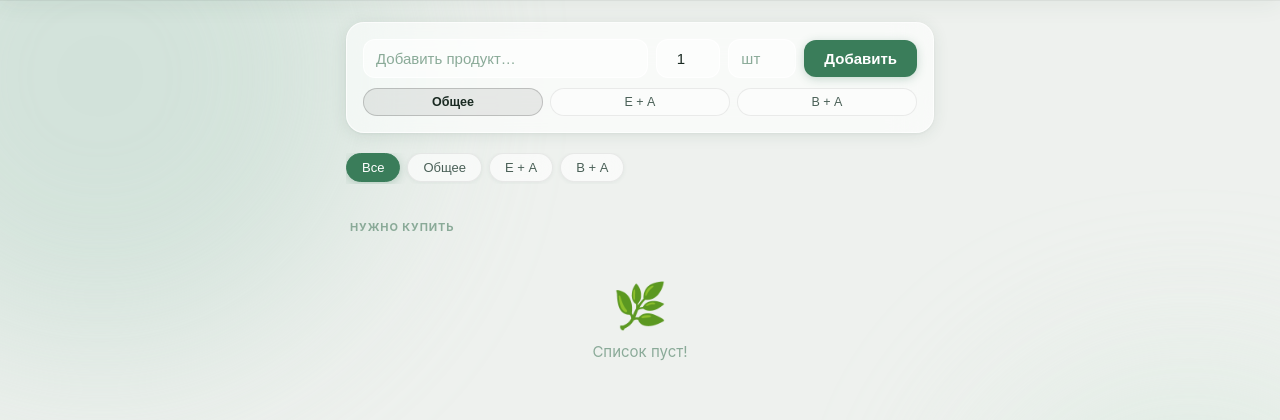
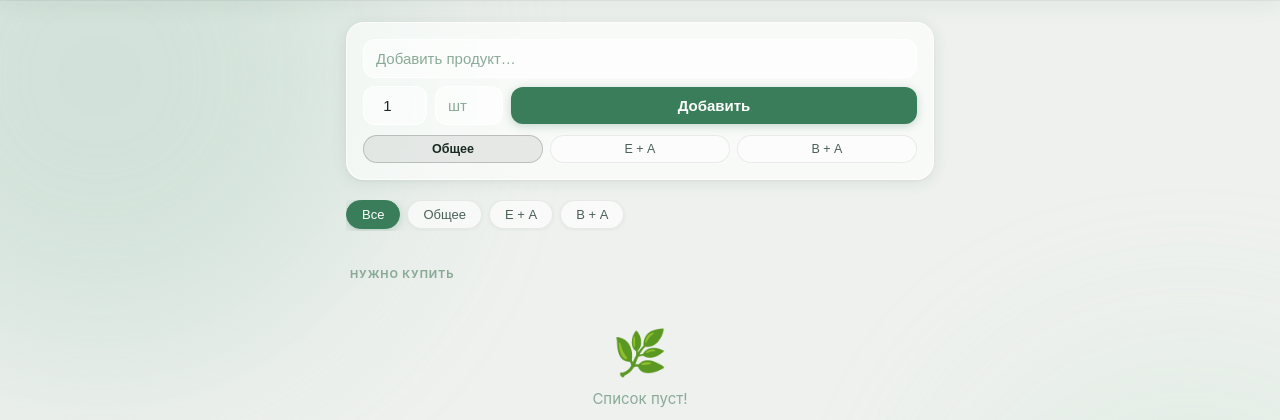
Before and after one commit to Veresk88/Shopping, a Flask app: page / in a window 1280 px wide. Shown: the part 64-484 px from the top of the page. Run offline with Flask 3, Linux system fonts and the light colour scheme; data that the repository does not hold is empty.

Commit message:
Add files via upload

```diff
--- a/templates/index.html
+++ b/templates/index.html
@@ -121,7 +121,8 @@
       padding: 16px; margin-bottom: 20px;
       box-shadow: var(--shadow);
     }
-    .form-row { display: flex; gap: 8px; align-items: center; flex-wrap: wrap; }
+    .form-row { display: flex; gap: 8px; align-items: center; flex-wrap: nowrap; }
+    .form-row-2 { display: flex; gap: 8px; align-items: center; margin-top: 8px; flex-wrap: nowrap; }
 
     .input-name, .input-qty, .input-unit {
       background: var(--glass-input);
@@ -143,6 +144,7 @@
     }
 
     .btn-add {
+      flex: 1;
       background: var(--accent); border: none;
       border-radius: var(--radius-sm);
       padding: 10px 20px; color: #fff;
@@ -164,9 +166,9 @@
       transition: all 0.15s; text-align: center;
     }
     .tag-btn:hover { border-color: var(--accent); color: var(--accent); background: var(--accent-dim); }
-    .tag-btn.active-Общее { background: rgba(0,0,0,0.07); border-color: rgba(0,0,0,0.18); color: var(--text); font-weight: 700; }
-    .tag-btn.active-ЕА   { background: var(--accent-dim2); border-color: var(--accent); color: var(--accent); font-weight: 700; }
-    .tag-btn.active-ВА   { background: var(--amber-dim); border-color: var(--amber); color: var(--amber); font-weight: 700; }
+    .tag-btn.active-obsh { background: rgba(0,0,0,0.07); border-color: rgba(0,0,0,0.18); color: var(--text); font-weight: 700; }
+    .tag-btn.active-ea   { background: var(--accent-dim2); border-color: var(--accent); color: var(--accent); font-weight: 700; }
+    .tag-btn.active-va   { background: var(--amber-dim); border-color: var(--amber); color: var(--amber); font-weight: 700; }
 
     /* ── FILTER BAR ── */
     .filter-bar {
@@ -283,9 +285,9 @@
       border: 1.5px solid transparent;
     }
     .item-tag:hover { opacity: 0.65; }
-    .item-tag-Общее { background: rgba(0,0,0,0.06); color: var(--text-2); border-color: rgba(0,0,0,0.1); }
-    .item-tag-ЕА    { background: var(--accent-dim); color: var(--accent); border-color: rgba(58,125,90,0.25); }
-    .item-tag-ВА    { background: var(--amber-dim); color: var(--amber); border-color: rgba(176,125,46,0.25); }
+    .item-tag-obsh { background: rgba(0,0,0,0.06); color: var(--text-2); border-color: rgba(0,0,0,0.1); }
+    .item-tag-ea   { background: var(--accent-dim); color: var(--accent); border-color: rgba(58,125,90,0.25); }
+    .item-tag-va   { background: var(--amber-dim); color: var(--amber); border-color: rgba(176,125,46,0.25); }
 
     /* Delete */
     .btn-delete {
@@ -326,22 +328,24 @@
       <input id="newName" class="input-name" type="text"
              placeholder="Добавить продукт…" autocomplete="off"
              onkeydown="if(event.key==='Enter') addItem()" />
+    </div>
+    <div class="form-row-2">
       <input id="newQty"  class="input-qty"  type="number" placeholder="1" min="1" value="1" />
       <input id="newUnit" class="input-unit" type="text" placeholder="шт" autocomplete="off" />
       <button class="btn-add" onclick="addItem()">Добавить</button>
     </div>
     <div class="tag-row">
-      <button class="tag-btn active-Общее" data-tag="Общее" onclick="selectFormTag('Общее')">Общее</button>
-      <button class="tag-btn" data-tag="ЕА" onclick="selectFormTag('ЕА')">Е + А</button>
-      <button class="tag-btn" data-tag="ВА" onclick="selectFormTag('ВА')">В + А</button>
+      <button class="tag-btn active-obsh" data-tag="obsh" onclick="selectFormTag('obsh')">Общее</button>
+      <button class="tag-btn" data-tag="ea" onclick="selectFormTag('ea')">Е + А</button>
+      <button class="tag-btn" data-tag="va" onclick="selectFormTag('va')">В + А</button>
     </div>
   </div>
 
   <div class="filter-bar">
-    <button class="filter-chip active" data-filter="all"    onclick="setFilter('all')">Все</button>
-    <button class="filter-chip"        data-filter="Общее"  onclick="setFilter('Общее')">Общее</button>
-    <button class="filter-chip"        data-filter="ЕА"     onclick="setFilter('ЕА')">Е + А</button>
-    <button class="filter-chip"        data-filter="ВА"     onclick="setFilter('ВА')">В + А</button>
+    <button class="filter-chip active" data-filter="all"   onclick="setFilter('all')">Все</button>
+    <button class="filter-chip"        data-filter="obsh"  onclick="setFilter('obsh')">Общее</button>
+    <button class="filter-chip"        data-filter="ea"    onclick="setFilter('ea')">Е + А</button>
+    <button class="filter-chip"        data-filter="va"    onclick="setFilter('va')">В + А</button>
   </div>
 
   <div class="stats" id="stats"></div>
@@ -357,7 +361,7 @@
 </main>
 
 <script>
-  let items = [], editingId = null, activeFilter = 'all', formTag = 'Общее';
+  let items = [], editingId = null, activeFilter = 'all', formTag = 'obsh';
   const syncDot = document.getElementById('syncDot');
 
   function setSyncing(s) {
@@ -389,7 +393,7 @@
   }
 
   function renderList() {
-    const fil = activeFilter==='all' ? items : items.filter(i=>i.tag===activeFilter);
+    const fil = activeFilter==='all' ? items : items.filter(i=>(i.tag||'obsh')===activeFilter);
     const pending = fil.filter(i=>!i.bought);
     const bought  = fil.filter(i=>i.bought);
 
@@ -398,8 +402,10 @@
       : '<div class="empty"><div class="empty-icon">🌿</div><p>Список пуст!</p></div>';
 
     const bs = document.getElementById('bought-section');
-    if (bought.length) { bs.style.display=''; document.getElementById('list-bought').innerHTML=bought.map(renderItem).join(''); }
-    else { bs.style.display='none'; }
+    if (bought.length) {
+      bs.style.display='';
+      document.getElementById('list-bought').innerHTML=bought.map(renderItem).join('');
+    } else { bs.style.display='none'; }
 
     const t=fil.length, d=bought.length;
     document.getElementById('stats').innerHTML = t
@@ -408,8 +414,15 @@
          <div class="stat-chip">Осталось: <span>${t-d}</span></div>` : '';
   }
 
-  const TAG_LABELS = {Общее:'Общее',ЕА:'Е+А',ВА:'В+А'};
-  const TAGS = ['Общее','ЕА','ВА'];
+  const TAG_LABELS = {obsh:'Общее', ea:'Е+А', va:'В+А'};
+  const TAGS = ['obsh','ea','va'];
+
+  // Migrate old cyrillic tags from DB to latin
+  function normalizeTag(t) {
+    if (!t) return 'obsh';
+    const map = {'Общее':'obsh','ЕА':'ea','ВА':'va'};
+    return map[t] || t;
+  }
 
   function renderItem(item) {
     const editing = editingId===item.id;
@@ -418,7 +431,7 @@
            onblur="saveEdit(${item.id})"
            onkeydown="if(event.key==='Enter')saveEdit(${item.id});if(event.key==='Escape')cancelEdit()">`
       : `<span class="item-name" ondblclick="startEdit(${item.id})">${esc(item.name)}</span>`;
-    const tag = item.tag||'Общее';
+    const tag = normalizeTag(item.tag);
     return `
     <div class="item ${item.bought?'bought':''}" id="item-${item.id}">
       <div class="checkbox" onclick="toggleBought(${item.id},${item.bought})">
```
